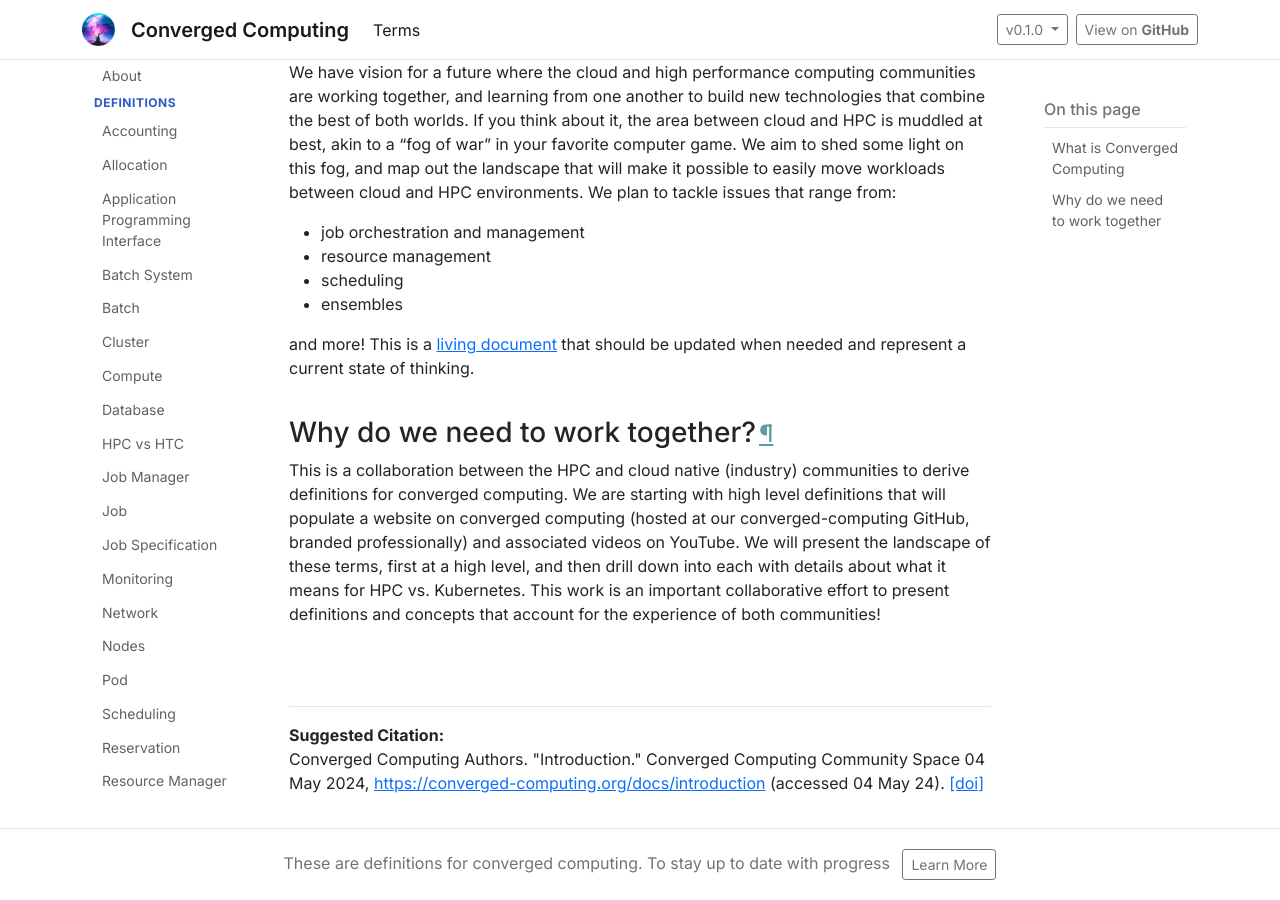
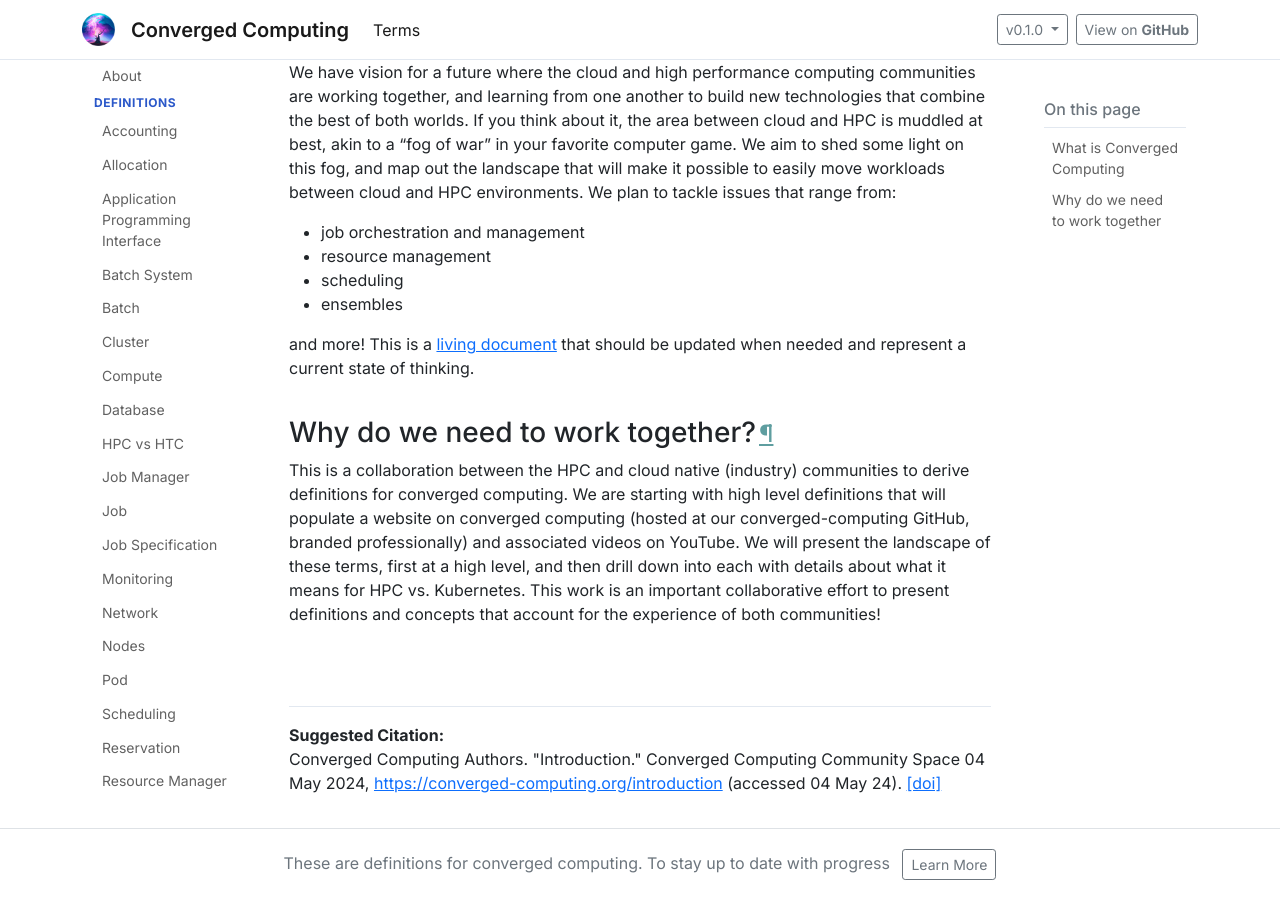
Before and after one commit to converged-computing/converged-computing.github.io, a Jekyll site: the page built from docs/introduction.md, in a window 1280 px wide and 900 px high, scrolled down 165 px. Built offline with Jekyll 4.4.1, drawn with Linux system fonts in a browser that asks for light colours; nearby versions of some CDN libraries; comment, search, counter and statistics services are not loaded.

Commit message:
bug: fix broken introduction link
Signed-off-by: vsoch <vsoch@users.noreply.github.com>

```diff
--- a/_data/terms.yaml
+++ b/_data/terms.yaml
@@ -1,6 +1,6 @@
 getting-started:
 - name: Introduction
-  url: /docs/introduction
+  url: /introduction
 - name: About
   url: /about
 #  - name: Goals
--- a/_includes/navbar.html
+++ b/_includes/navbar.html
@@ -10,7 +10,7 @@
     <div class="collapse navbar-collapse" id="navbarSupportedContent">
       <ul class="navbar-nav me-auto">
         <li class="nav-item">
-          <a class="nav-link {% if include.active == "documentation" %}active{% endif %}" href="{{ site.url }}/docs/introduction">Terms</a>
+          <a class="nav-link {% if page.url == "/introduction" %}active{% endif %}" href="{{ site.url }}/introduction">Terms</a>
         </li>
         </li>
         <!--<li class="nav-item">
--- a/docs/introduction.md
+++ b/docs/introduction.md
@@ -1,7 +1,7 @@
 ---
 layout: docs
 title:  "Introduction"
-permalink: /docs/introduction
+permalink: /introduction
 sections:
   - What is Converged Computing
   - Why do we need to work together
```
